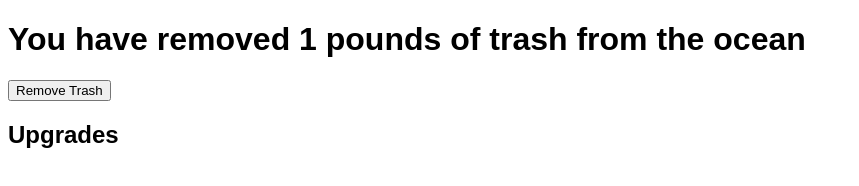
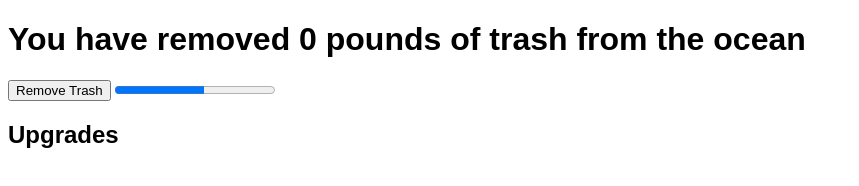
Before and after one commit to Boxit379/Trash-Clicker, a plain HTML site: page index.html in a window 1280 px wide. Both pictures are taken after a click on the button "Remove Trash". Shown: the whole page, without its empty margins (0-859 px from the left). Drawn offline with Linux system fonts and the light colour scheme.

Commit message:
Making progress (bars)

```diff
--- a/index.html
+++ b/index.html
@@ -8,6 +8,7 @@
   <body>
     <h1>You have removed <span id="trashCounter">0</span> pounds of trash from the ocean</h1>
     <button onclick="removeTrash(1)">Remove Trash</button>
+    <progress value="0" max="500" id="trashProgress">0%</progress>
     <h2>Upgrades</h2>
     <script type="text/javascript" src="javascript/main.js"></script>
   </body>
--- a/javascript/main.js
+++ b/javascript/main.js
@@ -1,6 +1,23 @@
 var trashRemoved = 0;
+var totalTrashRemoved = 0;
+var trashTimer = -1;
+var timerMax = 500;
 
-function removeTrash(trashAmount){
-    trashRemoved = trashRemoved + trashAmount;
-    document.getElementById("trashCounter").innerHTML = trashRemoved;
-};
+function removeTrash(){
+  if (trashTimer == -1) {
+    trashTimer = 0;
+  }
+}
+
+window.setInterval(function(){
+  if (trashTimer < timerMax && trashTimer >= 0) {
+    trashTimer += 1;
+  }
+  else if (trashTimer >= timerMax) {
+    trashTimer = -1;
+    trashRemoved += 1;
+    totalTrashRemoved += 1;
+  }
+  document.getElementById("trashCounter").innerHTML = trashRemoved;
+  document.getElementById("trashProgress").value = trashTimer;
+}, 10);
```
